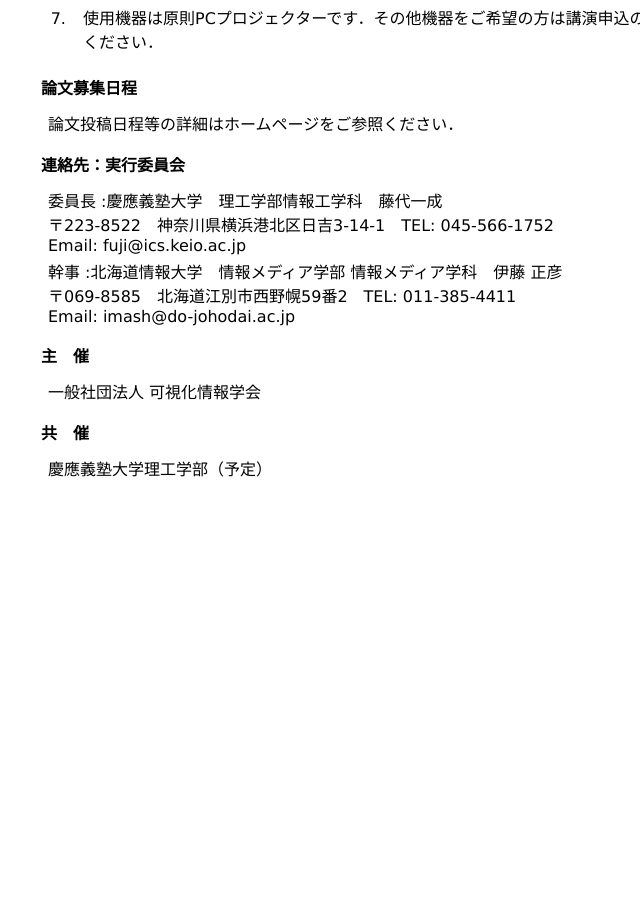
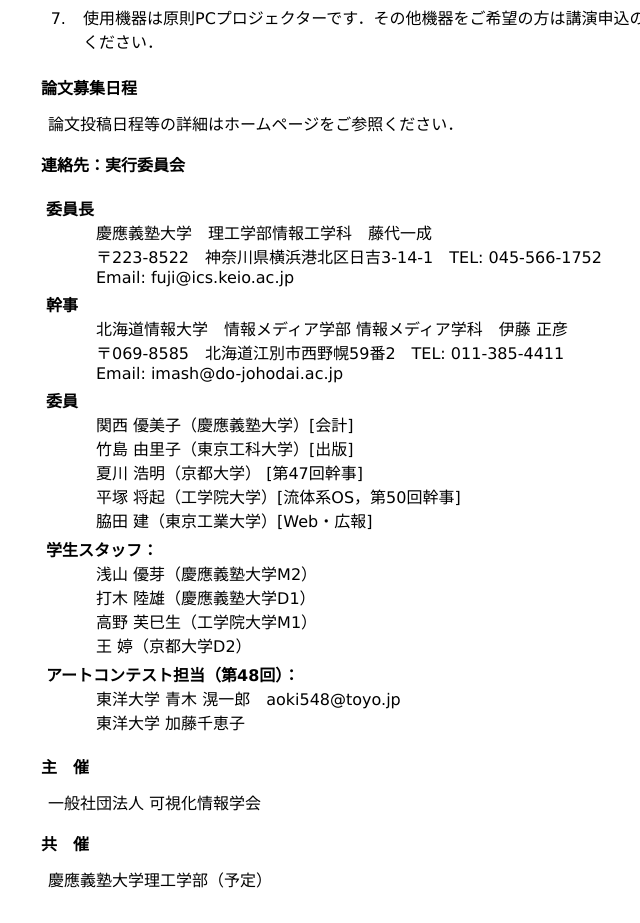
Before and after one commit to wakita/vsj49, a plain HTML site: page site/index.html in a window 1280 px wide. Shown: the part 1722-2645 px from the top of the page, without its empty margins (159-799 px from the left). Before the commit the page ends 2234 px from the top, so only its background shows below. Drawn offline with Linux system fonts and the light colour scheme.

Commit message:
committee

```diff
--- a/site/index.html
+++ b/site/index.html
@@ -142,8 +142,39 @@
 </section>
 <section id="contact" class="level2">
 <h2>連絡先：実行委員会</h2>
-<p>委員長 :慶應義塾大学　理工学部情報工学科　藤代一成</br> 〒223-8522　神奈川県横浜港北区日吉3-14-1　TEL: 045-566-1752<br/> Email: <code>fuji@ics.keio.ac.jp</code></p>
-<p>幹事 :北海道情報大学　情報メディア学部 情報メディア学科　伊藤 正彦</br> 〒069-8585　北海道江別市西野幌59番2　TEL: 011-385-4411<br/> Email: <code>imash@do-johodai.ac.jp</code></p>
+<dl>
+<dt>委員長</dt>
+<dd>慶應義塾大学　理工学部情報工学科　藤代一成</br> 〒223-8522　神奈川県横浜港北区日吉3-14-1　TEL: 045-566-1752<br/> Email: <code>fuji@ics.keio.ac.jp</code>
+</dd>
+<dt>幹事</dt>
+<dd>北海道情報大学　情報メディア学部 情報メディア学科　伊藤 正彦</br> 〒069-8585　北海道江別市西野幌59番2　TEL: 011-385-4411<br/> Email: <code>imash@do-johodai.ac.jp</code>
+</dd>
+<dt>委員</dt>
+<dd>関西 優美子（慶應義塾大学）[会計]
+</dd>
+<dd>竹島 由里子（東京工科大学）[出版]
+</dd>
+<dd>夏川 浩明（京都大学） [第47回幹事]
+</dd>
+<dd>平塚 将起（工学院大学）[流体系OS，第50回幹事]
+</dd>
+<dd>脇田 建（東京工業大学）[Web・広報]
+</dd>
+<dt>学生スタッフ：</dt>
+<dd>浅山 優芽（慶應義塾大学M2）
+</dd>
+<dd>打木 陸雄（慶應義塾大学D1）
+</dd>
+<dd>高野 芙巳生（工学院大学M1）
+</dd>
+<dd>王 婷（京都大学D2）
+</dd>
+<dt>アートコンテスト担当（第48回）：</dt>
+<dd>東洋大学 青木 滉一郎　aoki548@toyo.jp
+</dd>
+<dd>東洋大学 加藤千恵子
+</dd>
+</dl>
 </section>
 <section id="主-催" class="level2">
 <h2>主　催</h2>
```
Also changed, not shown: md/index.md (+20 -2 lines), 1 other file.
